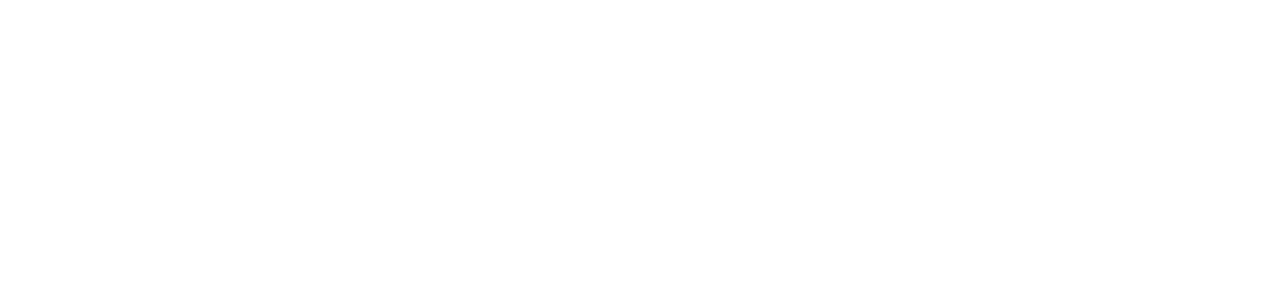
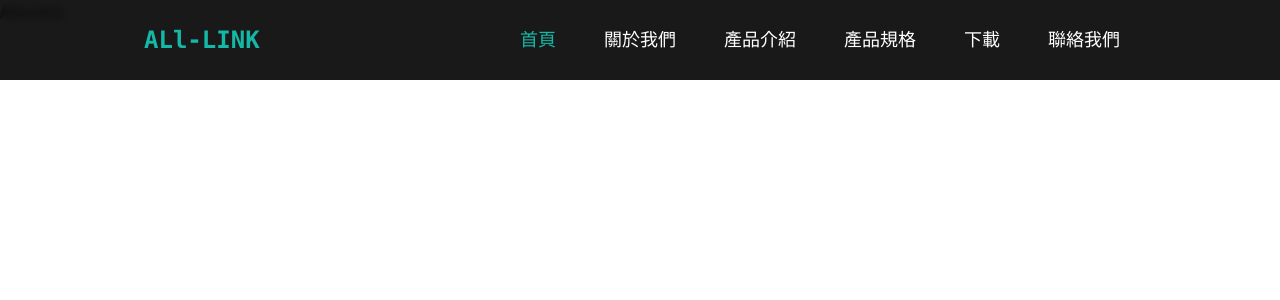
Before and after one commit to JustinLien0805/all-link, a React (Vite) app: page /aboutUs in a window 1280 px wide. Before the commit this address had no page. Shown: the top 300 px of the page. Built offline with nearby package versions, Linux system fonts and the light colour scheme.

Commit message:
setup routing

```diff
--- a/src/App.jsx
+++ b/src/App.jsx
@@ -1,10 +1,25 @@
 import { Routes, Route } from "react-router-dom";
+import NavBar from "./components/NavBar";
+import AboutUs from "./pages/AboutUs";
 import Home from "./pages/Home";
+import Download from "./pages/Download";
+import ContactUs from "./pages/ContactUs";
+import Product from "./pages/Product";
+import Specification from "./pages/Specification";
+
 function App() {
   return (
-    <Routes>
-      <Route path="/" element={<Home />} />
-    </Routes>
+    <>
+      <NavBar />
+      <Routes>
+        <Route exact path="/" element={<Home />} />
+        <Route path="/aboutUs" element={<AboutUs />} />
+        <Route path="/download" element={<Download />} />
+        <Route path="/contactUs" element={<ContactUs />} />
+        <Route path="/product" element={<Product />} />
+        <Route path="/specification" element={<Specification />} />
+      </Routes>
+    </>
   );
 }
 
--- a/src/components/NavBar.jsx
+++ b/src/components/NavBar.jsx
@@ -1,41 +1,72 @@
 import { useState } from "react";
-
+import { useNavigate } from "react-router-dom";
 const NavBar = () => {
-  const [pageId, setPageId] = useState(0);
-  const btnNames = [
-    "首頁",
-    "關於我們",
-    "產品介紹",
-    "產品規格",
-    "下載",
-    "操作應用",
-    "聯絡我們",
-  ];
-
+  const [onSelectedPage, setOnSelectedPage] = useState("首頁");
   return (
     <div
       className="flex items-center space-x-4 w-full h-20 z-20 lg:px-36 md:px-16 px-8
-      bg-black text-white font-mono lg:text-lg sm:text-sm fixed "
+      bg-black/90 text-white font-mono lg:text-lg sm:text-sm fixed backdrop-blur-sm"
     >
-      <button className="mr-auto text-xl font-bold text-teal-500">
+      <button className="mr-auto text-2xl font-bold text-teal-500">
         ALl-LINK
       </button>
-      {btnNames.map((text, index) => (
-        <button
-          key={index}
-          id={index}
-          onClick={() => {
-            setPageId(index);
-          }}
-          className={`rounded-lg px-4 py-3 hidden hover:bg-neutral-800 sm:block ${
-            pageId == index ? "text-teal-500" : ""
-          }`}
-        >
-          {text}
-        </button>
-      ))}
+      <NavBtn
+        name="首頁"
+        nav="/"
+        setOnSelectedPage={setOnSelectedPage}
+        onSelectedPage={onSelectedPage}
+      />
+      <NavBtn
+        name="關於我們"
+        nav="aboutUs"
+        setOnSelectedPage={setOnSelectedPage}
+        onSelectedPage={onSelectedPage}
+      />
+      <NavBtn
+        name="產品介紹"
+        nav="product"
+        setOnSelectedPage={setOnSelectedPage}
+        onSelectedPage={onSelectedPage}
+      />
+      <NavBtn
+        name="產品規格"
+        nav="specification"
+        setOnSelectedPage={setOnSelectedPage}
+        onSelectedPage={onSelectedPage}
+      />
+      <NavBtn
+        name="下載"
+        nav="download"
+        setOnSelectedPage={setOnSelectedPage}
+        onSelectedPage={onSelectedPage}
+      />
+      <NavBtn
+        name="聯絡我們"
+        nav="contactUs"
+        setOnSelectedPage={setOnSelectedPage}
+        onSelectedPage={onSelectedPage}
+      />
     </div>
   );
 };
 
+const NavBtn = ({ name, nav, setOnSelectedPage, onSelectedPage }) => {
+  const navigate = useNavigate();
+
+  return (
+    <button
+      onClick={() => {
+        navigate(nav);
+        setOnSelectedPage(name);
+        console.log(onSelectedPage, name);
+      }}
+      className={`rounded-lg px-4 py-3 hidden hover:bg-neutral-800 sm:block ${
+        name == onSelectedPage ? "text-teal-500" : ""
+      }`}
+    >
+      {name}
+    </button>
+  );
+};
+
 export default NavBar;
--- a/src/components/PlanCard.jsx
+++ b/src/components/PlanCard.jsx
@@ -15,7 +15,7 @@
         <Lightbox
           small={small}
           large={large}
-          alt="plan"
+          alt={title}
           className="w-72 h-64 object-cover"
           onClose={() => {
             setIsOpen(false);
@@ -26,7 +26,7 @@
         <img src={small} alt="plan" className="w-72 h-64 object-cover" />
       </figure>
       <div className="card-body">
-        <h2 className="card-title">{title}</h2>
+        <h2 className="card-title text-teal-500">{title}</h2>
         <p>{description}</p>
         <div className="card-actions justify-end mt-4">
           <button className="btn bg-teal-500 text-black hover:bg-teal-800 hover:text-white" onClick={() => setIsOpen(true)}>
--- /dev/null
+++ b/src/pages/AboutUs.jsx
@@ -0,0 +1,9 @@
+import React from 'react'
+
+const AboutUs = () => {
+  return (
+    <div className="h-[200vh]">AboutUs</div>
+  )
+}
+
+export default AboutUs
--- /dev/null
+++ b/src/pages/ContactUs.jsx
@@ -0,0 +1,9 @@
+import React from 'react'
+
+const ContactUs = () => {
+  return (
+    <div>ContactUs</div>
+  )
+}
+
+export default ContactUs
--- /dev/null
+++ b/src/pages/Download.jsx
@@ -0,0 +1,9 @@
+import React from 'react'
+
+const Download = () => {
+  return (
+    <div>Download</div>
+  )
+}
+
+export default Download
--- a/src/pages/Home.jsx
+++ b/src/pages/Home.jsx
@@ -9,9 +9,8 @@
 const Home = () => {
   return (
     <div className="flex flex-col h-screen w-full bg-black relative overflow-y-scroll overflow-x-hidden">
-      <NavBar />
       <Hero />
-      <div className="absolute bottom-[10vh] left-0 w-full overflow-hidden bg-neutral-100">
+      <div className="absolute bottom-0 left-0 w-full overflow-hidden bg-neutral-100">
         <svg
           data-name="Layer 1"
           xmlns="http://www.w3.org/2000/svg"
@@ -26,7 +25,7 @@
         </svg>
       </div>
 
-      <div className="absolute flex flex-col items-center bg-neutral-100 w-full top-[90vh]">
+      <div className="absolute flex flex-col items-center bg-neutral-100 w-full top-[100vh]">
         <FadeInLayout title="產品特色">
           <HomeFeature />
         </FadeInLayout>
--- /dev/null
+++ b/src/pages/Product.jsx
@@ -0,0 +1,9 @@
+import React from 'react'
+
+const Product = () => {
+  return (
+    <div>Product</div>
+  )
+}
+
+export default Product
--- /dev/null
+++ b/src/pages/Specification.jsx
@@ -0,0 +1,9 @@
+import React from 'react'
+
+const Specification = () => {
+  return (
+    <div>Specification</div>
+  )
+}
+
+export default Specification
```
